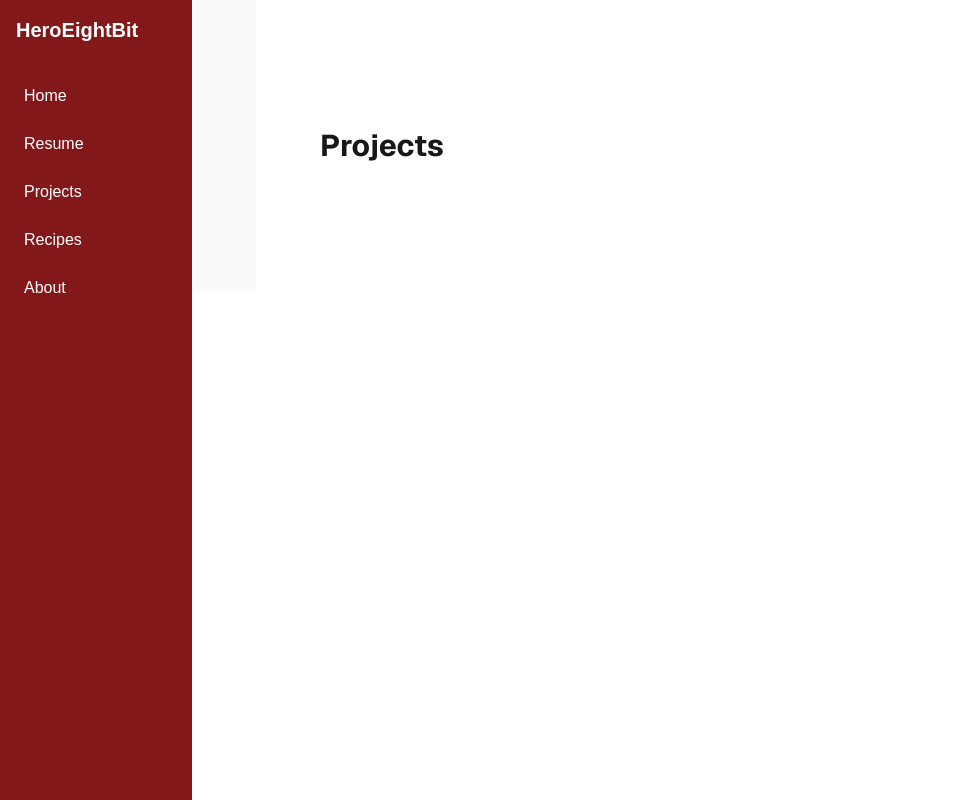
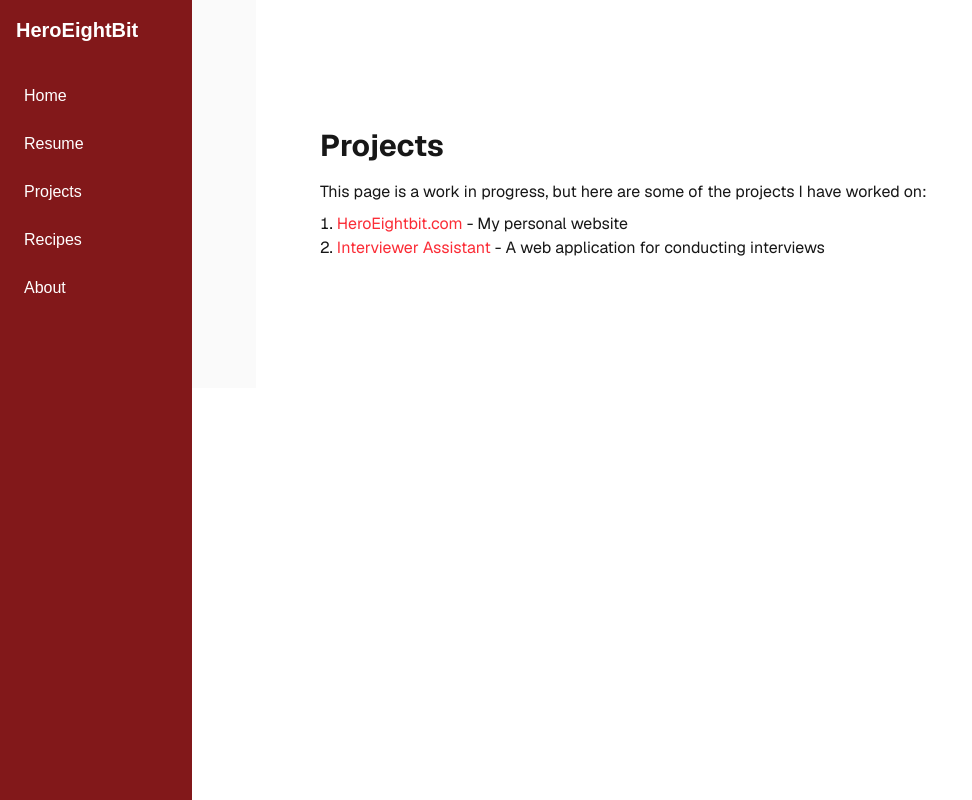
Before and after one commit to HeroEightBit/website-heroeightbit-ai, a Next.js app: page /projects in a window 1280 px wide. Shown: the whole page, without its empty margins (0-972 px from the left). Built offline with nearby package versions, Linux system fonts and the light colour scheme.

Commit message:
feat: add project descriptions and links to the Projects

```diff
--- a/app/projects/page.tsx
+++ b/app/projects/page.tsx
@@ -3,6 +3,13 @@
         <div className="flex flex-col flex-1 items-center justify-center bg-zinc-50 font-sans dark:bg-black">
         <main className="flex flex-1 w-full max-w-3xl flex-col items-center justify-between py-32 px-16 bg-white dark:bg-black sm:items-start">
             <h1 className="text-3xl font-bold">Projects</h1>
+            <p className="mt-4 text-md">
+                This page is a work in progress, but here are some of the projects I have worked on:</p>
+            <ol className="list-decimal list-inside mt-2">
+                <li><a href="https://github.com/HeroEightBit/website-heroeightbit-ai" className="text-red-500 hover:underline">HeroEightbit.com</a> - My personal website</li>
+                <li><a href="https://github.com/HeroEightBit/interviewer-assistant" className="text-red-500 hover:underline">Interviewer Assistant</a> - A web application for conducting interviews</li>
+
+            </ol>
         </main>
         </div>
     )
```
